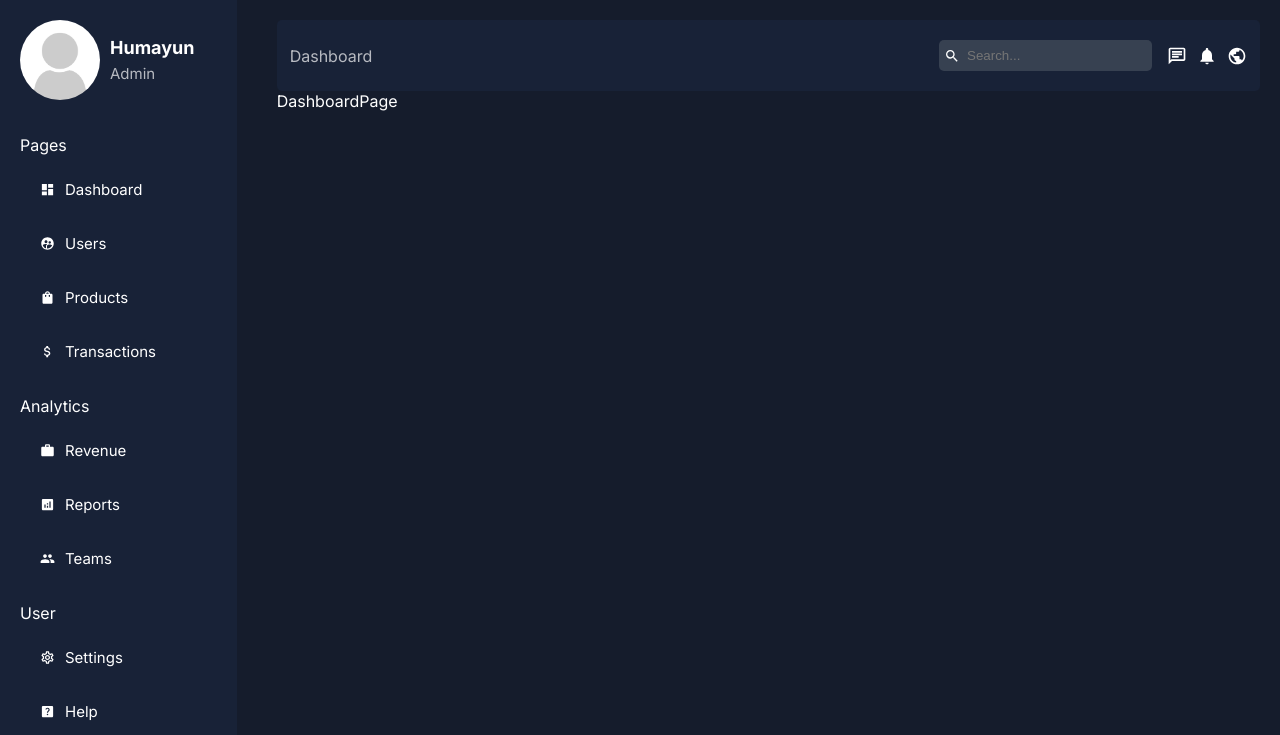
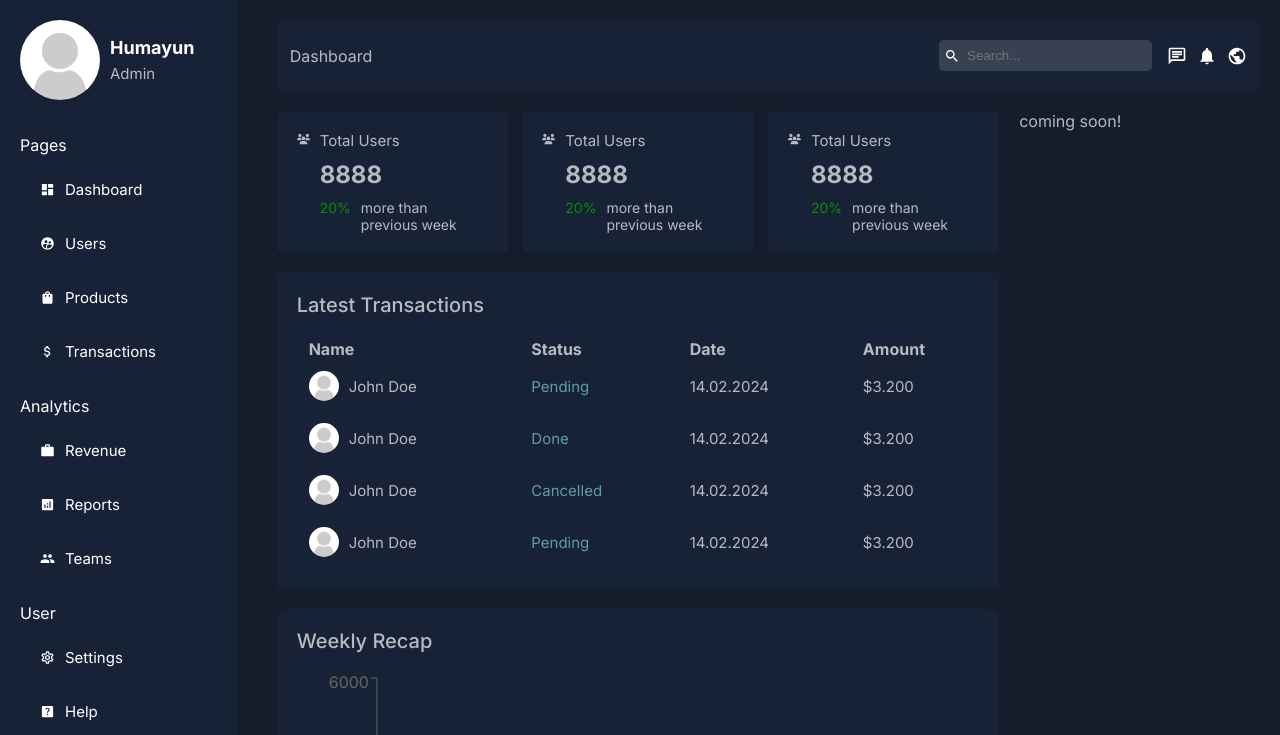
Before and after one commit to devhumayun/Nextjs-Dashboard, a Next.js app: page /dashboard in a window 1280 px wide. Shown: the top 735 px of the page. Built offline with nearby package versions, Linux system fonts and the light colour scheme.

Commit message:
dashboard page design complate

```diff
--- a/app/dashboard/page.js
+++ b/app/dashboard/page.js
@@ -1,5 +1,26 @@
+import styles from "@/app/ui/dashboard/dashboard.module.css";
+import Card from "../ui/dashboard/cards/Card";
+import Chart from "../ui/dashboard/chart/Chart";
+import RightBar from "../ui/dashboard/rightbar/RightBar";
+import Transactions from "../ui/dashboard/transactions/Transactions";
+
 const DashboardPage = () => {
-  return <div>DashboardPage</div>;
+  return (
+    <div className={styles.wrapper}>
+      <div className={styles.main}>
+        <div className={styles.cardStyle}>
+          <Card />
+          <Card />
+          <Card />
+        </div>
+        <Transactions />
+        <Chart />
+      </div>
+      <div className={styles.rightbar}>
+        <RightBar />
+      </div>
+    </div>
+  );
 };
 
 export default DashboardPage;
--- a/app/globals.css
+++ b/app/globals.css
@@ -3,6 +3,8 @@
   --bgSoft: #182237;
   --text: white;
   --textSoft: #b7bac1;
+  --shadow-sm: 0 0.125rem 0.25rem rgba(0, 0, 0, 0.075) !important;
+  --shadow-md: 0 0.5rem 1rem rgba(0, 0, 0, 0.15) !important;
 }
 
 * {
--- /dev/null
+++ b/app/ui/dashboard/cards/Card.jsx
@@ -0,0 +1,18 @@
+import { FaUsers } from "react-icons/fa6";
+import styles from './card.module.css';
+const Card = () => {
+    return (
+        <div className={styles.wrapper}>
+            <div className={styles.content}>
+                <FaUsers className={styles.usericon} />
+                <div className={styles.userDetails}>
+                    <h4 className={styles.totalusertitle}>Total Users</h4>
+                    <h2 className={styles.totalusernumber}>8888</h2>
+                    <p className={styles.task}><span className={styles.parcent}>20%</span> more than previous week </p>
+                </div>
+            </div>
+        </div>
+    )
+}
+
+export default Card
--- /dev/null
+++ b/app/ui/dashboard/cards/card.module.css
@@ -0,0 +1,33 @@
+.wrapper {
+  background-color: var(--bgSoft);
+  padding: 20px;
+  border-radius: 5px;
+  box-shadow: var(--shadow-sm);
+  width: 32%;
+}
+.content {
+  display: flex;
+  gap: 10px;
+  color: var(--textSoft);
+}
+.usericon {
+}
+.userDetails {
+  display: flex;
+  flex-direction: column;
+  gap: 10px;
+}
+.totalusertitle {
+  font-size: 15px;
+  font-weight: 400;
+}
+.totalusernumber {
+}
+.task {
+  display: flex;
+  gap: 10px;
+  font-size: 14px;
+}
+.parcent {
+  color: rgb(5, 141, 5);
+}
--- /dev/null
+++ b/app/ui/dashboard/chart/Chart.jsx
@@ -0,0 +1,71 @@
+"use client"
+"use client"
+
+import { Legend, Line, LineChart, ResponsiveContainer, Tooltip, XAxis, YAxis } from 'recharts';
+import styles from './chart.module.css';
+const data = [
+    {
+        name: "Sun",
+        visit: 4000,
+        click: 2400,
+    },
+    {
+        name: "Mon",
+        visit: 3000,
+        click: 1398,
+    },
+    {
+        name: "Tue",
+        visit: 2000,
+        click: 3800,
+    },
+    {
+        name: "Wed",
+        visit: 2780,
+        click: 3908,
+    },
+    {
+        name: "Thu",
+        visit: 1890,
+        click: 4800,
+    },
+    {
+        name: "Fri",
+        visit: 2390,
+        click: 3800,
+    },
+    {
+        name: "Sat",
+        visit: 3490,
+        click: 4300,
+    },
+];
+const Chart = () => {
+    return (
+        <div className={styles.container}>
+            <h2 className={styles.title}>Weekly Recap</h2>
+            <ResponsiveContainer width="100%" height="90%">
+                <LineChart
+                    width={500}
+                    height={300}
+                    data={data}
+                    margin={{
+                        top: 5,
+                        right: 30,
+                        left: 20,
+                        bottom: 5,
+                    }}
+                >
+                    <XAxis dataKey="name" />
+                    <YAxis />
+                    <Tooltip contentStyle={{ background: "#151c2c", border: "none" }} />
+                    <Legend />
+                    <Line type="monotone" dataKey="visit" stroke="#8884d8" strokeDasharray="5 5" />
+                    <Line type="monotone" dataKey="click" stroke="#82ca9d" strokeDasharray="3 4 5 2" />
+                </LineChart>
+            </ResponsiveContainer>
+        </div>
+    )
+}
+
+export default Chart
--- /dev/null
+++ b/app/ui/dashboard/chart/chart.module.css
@@ -0,0 +1,13 @@
+.container {
+  height: 450px;
+  background-color: var(--bgSoft);
+  padding: 20px;
+  border-radius: 10px;
+}
+
+.title {
+  font-size: 20px;
+  margin-bottom: 20px;
+  color: var(--textSoft);
+  font-weight: 500;
+}
--- a/app/ui/dashboard/dashboard.module.css
+++ b/app/ui/dashboard/dashboard.module.css
@@ -10,4 +10,25 @@
 .content {
   flex: 5;
   padding: 20px;
+  display: flex;
+  flex-direction: column;
+  gap: 20px;
 }
+
+.wrapper {
+  display: flex;
+  gap: 20px;
+}
+.main {
+  flex: 3;
+  display: flex;
+  flex-direction: column;
+  gap: 20px;
+}
+.cardStyle {
+  display: flex;
+  justify-content: space-between;
+}
+.rightbar {
+  flex: 1;
+}
--- /dev/null
+++ b/app/ui/dashboard/rightbar/RightBar.jsx
@@ -0,0 +1,10 @@
+import styles from './rightbar.module.css'
+const RightBar = () => {
+    return (
+        <div className={styles.wrapper}>
+            coming soon!
+        </div>
+    )
+}
+
+export default RightBar
--- /dev/null
+++ b/app/ui/dashboard/rightbar/rightbar.module.css
@@ -0,0 +1,3 @@
+.wrapper {
+  color: var(--textSoft);
+}
--- /dev/null
+++ b/app/ui/dashboard/transactions/Transactions.jsx
@@ -0,0 +1,105 @@
+import Image from 'next/image'
+import styles from './transaction.module.css'
+const Transactions = () => {
+    return (
+        <div className={styles.wrapper}>
+            <h2 className={styles.title}>Latest Transactions</h2>
+            <table className={styles.table}>
+                <thead className={styles.tableheading}>
+                    <tr>
+                        <th>Name</th>
+                        <th>Status</th>
+                        <th>Date</th>
+                        <th>Amount</th>
+                    </tr>
+                </thead>
+                <tbody className={styles.tablebody}>
+                    <tr>
+                        <td>
+                            <div className={styles.user}>
+                                <Image
+                                    src="/noavatar.png"
+                                    alt=""
+                                    width={40}
+                                    height={40}
+                                    className={styles.userImage}
+                                />
+                                John Doe
+                            </div>
+                        </td>
+                        <td>
+                            <span className={`${styles.status} ${styles.pending}`}>
+                                Pending
+                            </span>
+                        </td>
+                        <td>14.02.2024</td>
+                        <td>$3.200</td>
+                    </tr>
+                    <tr>
+                        <td>
+                            <div className={styles.user}>
+                                <Image
+                                    src="/noavatar.png"
+                                    alt=""
+                                    width={40}
+                                    height={40}
+                                    className={styles.userImage}
+                                />
+                                John Doe
+                            </div>
+                        </td>
+                        <td>
+                            <span className={`${styles.status} ${styles.done}`}>Done</span>
+                        </td>
+                        <td>14.02.2024</td>
+                        <td>$3.200</td>
+                    </tr>
+                    <tr>
+                        <td>
+                            <div className={styles.user}>
+                                <Image
+                                    src="/noavatar.png"
+                                    alt=""
+                                    width={40}
+                                    height={40}
+                                    className={styles.userImage}
+                                />
+                                John Doe
+                            </div>
+                        </td>
+                        <td>
+                            <span className={`${styles.status} ${styles.cancelled}`}>
+                                Cancelled
+                            </span>
+                        </td>
+                        <td>14.02.2024</td>
+                        <td>$3.200</td>
+                    </tr>
+                    <tr>
+                        <td>
+                            <div className={styles.user}>
+                                <Image
+                                    src="/noavatar.png"
+                                    alt=""
+                                    width={40}
+                                    height={40}
+                                    className={styles.userImage}
+                                />
+                                John Doe
+                            </div>
+                        </td>
+                        <td>
+                            <span className={`${styles.status} ${styles.pending}`}>
+                                Pending
+                            </span>
+                        </td>
+                        <td>14.02.2024</td>
+                        <td>$3.200</td>
+                    </tr>
+                </tbody>
+            </table>
+        </div>
+    )
+}
+
+export default Transactions
--- /dev/null
+++ b/app/ui/dashboard/transactions/transaction.module.css
@@ -0,0 +1,37 @@
+.wrapper {
+  background: var(--bgSoft);
+  padding: 20px;
+}
+.title {
+  font-size: 20px;
+  margin-bottom: 20px;
+  color: var(--textSoft);
+  font-weight: 500;
+}
+.table {
+  width: 100%;
+  color: var(--textSoft);
+}
+.table th {
+  text-align: left;
+  padding-left: 10px;
+}
+.table td {
+  padding: 10px;
+  font-size: 15px;
+}
+
+.user {
+  display: flex;
+  align-items: center;
+  gap: 10px;
+}
+.userImage {
+  width: 30px;
+  height: 30px;
+  border-radius: 50%;
+  object-fit: cover;
+}
+.status {
+  color: cadetblue;
+}
--- a/package.json
+++ b/package.json
@@ -12,7 +12,8 @@
     "next": "14.2.2",
     "react": "^18",
     "react-dom": "^18",
-    "react-icons": "^5.1.0"
+    "react-icons": "^5.1.0",
+    "recharts": "^2.12.5"
   },
   "devDependencies": {
     "eslint": "^8",
```
Also changed, not shown: 1 other file (tests, documents, lock files or other folders).
